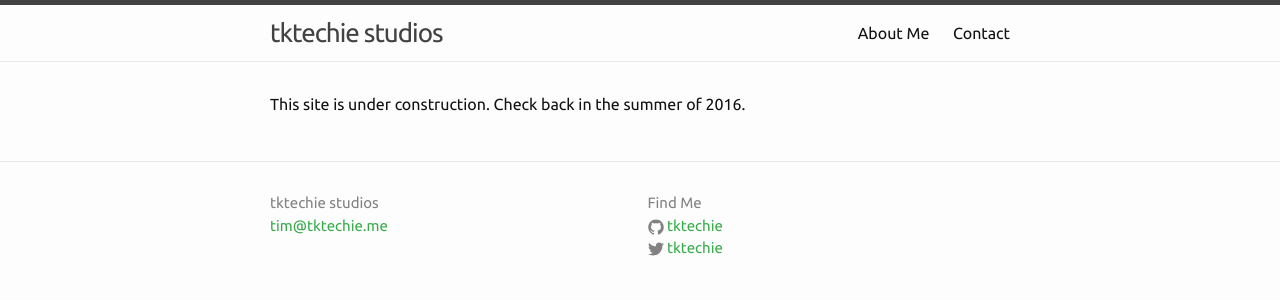
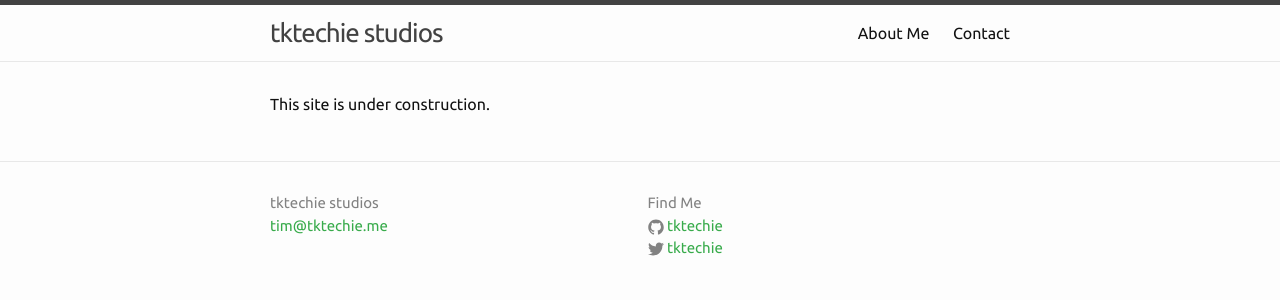
Before and after one commit to tktechie/tktechie.github.com, a Jekyll site: the page built from index.html, in a window 1280 px wide. Shown: the top 300 px of the page. Built offline with Jekyll 4.4.1, drawn with Linux system fonts in a browser that asks for light colours.

Commit message:
Removes check-back line from construction message.

```diff
--- a/index.html
+++ b/index.html
@@ -4,7 +4,7 @@ layout: default
 
 <section id="about">
 
-<p>This site is under construction. Check back in the summer of 2016.</p>
+<p>This site is under construction.</p>
 <!-- <h1>About Me</h1>
 
   <div class="blurb">
```
